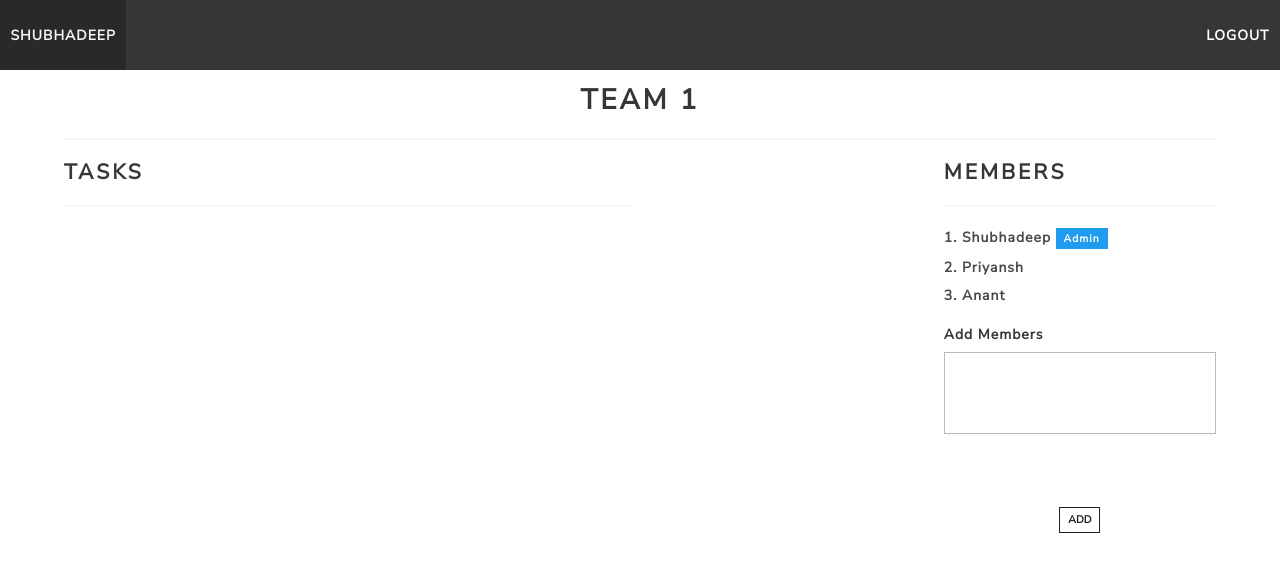
After one commit to dshubhadeep/Task-Manager, a Django app: page /accounts/team/4/ in a window 1280 px wide. The commit adds this page. Shown: the top 572 px of the page. Run offline with Django 3.2, Linux system fonts and the light colour scheme; a user stored in the database is signed in; data comes from the database, SQL or seed files in the repository; lists and menus that the app fills with data are empty; some libraries are stand-ins or nearby versions.

Commit message:
Added team detail page

```diff
--- /dev/null
+++ b/taskmanager/accounts/static/main.js
@@ -0,0 +1 @@
+console.log('working');
--- a/taskmanager/accounts/templates/base_layout.html
+++ b/taskmanager/accounts/templates/base_layout.html
@@ -15,6 +15,8 @@
       defer
       src="https://use.fontawesome.com/releases/v5.0.0/js/all.js"
     ></script>
+      {% block extrahead %}
+      {% endblock %}
   </head>
   <body>
 
--- /dev/null
+++ b/taskmanager/accounts/templates/team_detail.html
@@ -0,0 +1,64 @@
+{% extends 'base_layout.html' %}
+{% load static %}
+
+{% block extrahead %}
+    <script src="{% static 'main.js' %}"></script>
+{% endblock %}
+
+{% block content %}
+
+    {% include "navbar.html" %}
+
+    <div class="container">
+        <h1 class="title has-text-centered" style="margin-top:15px;">{{ team.team_name }}</h1>
+        <hr>
+
+        <div class="columns">
+            <!-- Tasks section -->
+            <div class="column is-6">
+                <h1 class="title is-4">Tasks</h1>
+                <hr>
+            </div>
+            <div class="column"></div>
+            <!-- Members section-->
+            <div class="column is-3">
+                <h1 class="title is-4">Members</h1>
+                <hr>
+                <ul>
+                    {% for member in team.members.all %}
+                        <li class="subtitle is-6" style="margin-bottom:10px;">
+                            <b>{{ forloop.counter }}. {{ member | title }}
+                                {% if team.created_by == member %}
+                                    <span class="tag is-info">Admin</span>
+                                {% endif %}
+                            </b>
+                        </li>
+                    {% endfor %}
+                </ul>
+                <!-- TODO Add edit member url to form -->
+
+                <form action="{% url 'accounts:add_team_member' %}" method="POST" style="margin-top: 20px;">
+                    {% csrf_token %}
+                    <input type="hidden" name="team_id" value="{{ team.id }}">
+                    <div class="field">
+                        <label class="label" for="members">Add Members</label>
+                        <div class="select is-multiple is-fullwidth">
+                            <select name="members" id="members" multiple>
+                                {% for user in users %}
+                                    {% if user not in team.members.all %}
+                                        <option value="{{ user }}">{{ user|title }}</option>
+                                    {% endif %}
+                                {% endfor %}
+                            </select>
+                        </div>
+                    </div>
+                    <div style="text-align:center;margin-top:120px;">
+                        <input class="button is-small is-primary is-outlined" type="submit" value="Add">
+                    </div>
+                </form>
+
+            </div>
+        </div>
+    </div>
+
+{% endblock %}
--- a/taskmanager/accounts/urls.py
+++ b/taskmanager/accounts/urls.py
@@ -1,6 +1,5 @@
 from django.urls import path
 from . import views
-
 
 app_name = "accounts"
 
@@ -9,5 +8,7 @@ urlpatterns = [
     path('login/', views.login_view, name="login"),
     path('home/', views.home_view, name="home"),
     path('logout/', views.logout_view, name="logout"),
-    path('create_team/', views.create_team, name="create_team")
+    path('create_team/', views.create_team, name="create_team"),
+    path('team/<int:team_id>/', views.team_detail, name="team_detail"),
+    path('team/add_member/', views.add_team_member, name="add_team_member")
 ]
--- a/taskmanager/accounts/views.py
+++ b/taskmanager/accounts/views.py
@@ -10,7 +10,6 @@ from .models import Team
 
 
 def register_view(request):
-
     # Check if user is authenticated, if yes then send to home
     if request.user.is_authenticated:
         return redirect('accounts:home')
@@ -30,7 +29,6 @@ def register_view(request):
 
 
 def login_view(request):
-
     # Check if user is authenticated, if yes then send to home
     if request.user.is_authenticated:
         return redirect('accounts:home')
@@ -59,7 +57,6 @@ def logout_view(request):
 
 @login_required(login_url='accounts:login')
 def home_view(request):
-
     # Get tasks assigned / created to user
     tasks = Task.objects.filter(
         Q(created_by=request.user) | Q(assigned_to=request.user))
@@ -71,7 +68,6 @@ def home_view(request):
 
 
 def create_team(request):
-
     if request.method == "POST":
         members_list = request.POST.getlist("members")
         team_name = request.POST.get("team_name")
@@ -92,4 +88,26 @@ def create_team(request):
 
     users = User.objects.all().exclude(username=request.user.username)
 
-    return render(request, "create_team.html", {'users': users})
+    return render(request, 'create_team.html', {'users': users})
+
+
+@login_required(login_url='accounts:login')
+def team_detail(request, team_id):
+    team = Team.objects.get(pk=team_id)
+
+    users = User.objects.all()
+
+    return render(request, 'team_detail.html', {'team': team, 'users': users})
+
+
+def add_team_member(request):
+    if request.method == 'POST':
+        team = Team.objects.get(pk=request.POST.get('team_id'))
+
+        members = request.POST.getlist('members')
+
+        for member in members:
+            team.members.add(User.objects.get(username=member))
+
+        return redirect('accounts:team_detail',
+                        team_id=request.POST.get('team_id'))
--- a/taskmanager/tasks/models.py
+++ b/taskmanager/tasks/models.py
@@ -1,6 +1,8 @@
 from django.contrib.auth.models import User
 from django.db import models
 from django.utils import timezone
+
+from accounts.models import Team
 
 
 class Task(models.Model):
@@ -12,13 +14,14 @@ class Task(models.Model):
 
     title = models.CharField(max_length=100)
     description = models.CharField(max_length=300)
-    status = models.CharField(max_length=1, choices=STATUS_CHOICES)
+    status = models.CharField(max_length=10, choices=STATUS_CHOICES)
     created_date = models.DateField(
         default=timezone.now, blank=True, null=True)
     created_by = models.ForeignKey(
         User, null=True, related_name='task_created_by', on_delete=models.CASCADE)
     assigned_to = models.ForeignKey(
         User, blank=True, null=True, related_name='task_assigned_to', on_delete=models.CASCADE)
+    team = models.ForeignKey(Team, null=True, on_delete=models.CASCADE)
 
     def __str__(self):
         return self.title
--- a/taskmanager/tasks/templates/navbar.html
+++ b/taskmanager/tasks/templates/navbar.html
@@ -1,6 +1,6 @@
 <nav id="navbar" class="navbar is-dark">
   <div class="navbar-brand">
-    <a href="{% url 'accounts:home' %}" class="navbar-item">TaskManager</a>
+    <a href="{% url 'accounts:home' %}" class="navbar-item">{{request.user}}</a>
     <div
       id="navbarBurger"
       class="navbar-burger burger"
```
Also changed, not shown: taskmanager/accounts/templates/home.html (+15 -2 lines), taskmanager/db.sqlite3, taskmanager/tasks/migrations/0006_auto_20190330_0607.py (added), taskmanager/tasks/migrations/0007_auto_20190330_0612.py (added).
